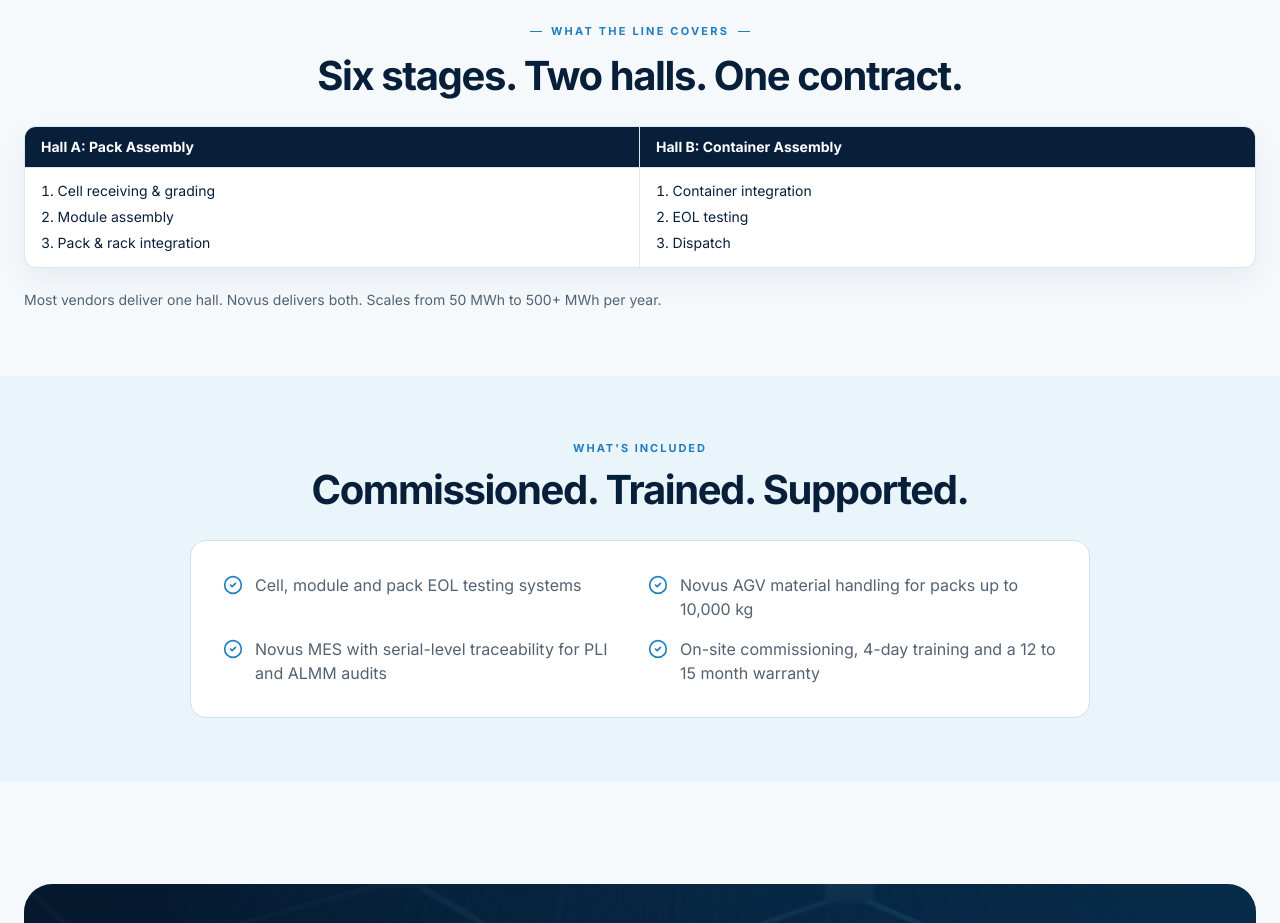
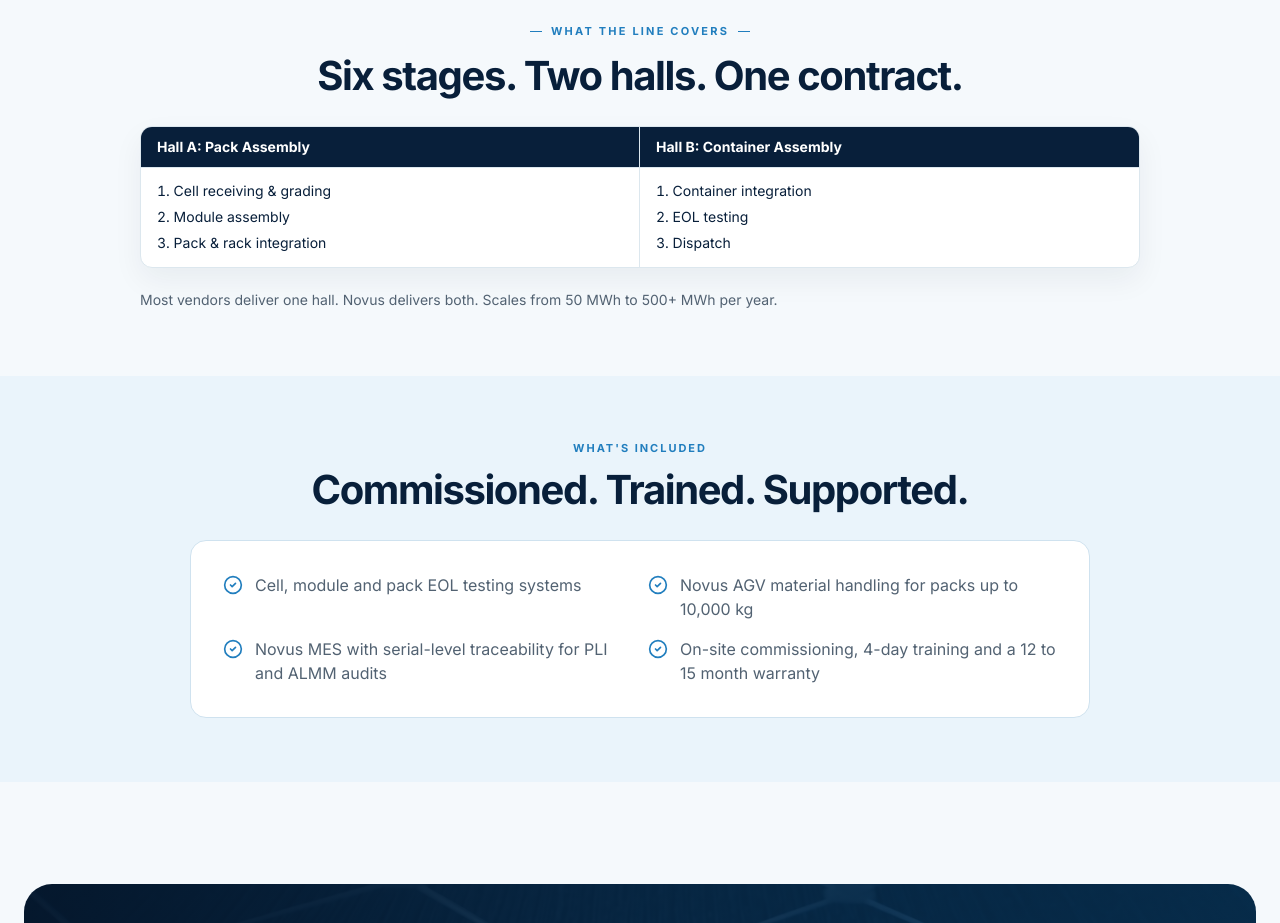
Before and after one commit to jeevan-bhardwaj/novus-hitech, a Next.js app: page /bess in a window 1280 px wide. Shown: the part 1780-2703 px from the top of the page. Built offline with nearby package versions, Linux system fonts and the light colour scheme.

Commit message:
updated bess component

```diff
--- a/src/app/components/BessLineCoverage.tsx
+++ b/src/app/components/BessLineCoverage.tsx
@@ -55,7 +55,7 @@
           whileInView={{ opacity: 1, y: 0 }}
           viewport={{ once: true, amount: 0.15 }}
           transition={{ duration: 0.45, ease: "easeOut" }}
-          className="grid overflow-hidden rounded-xl border border-[#dce7ee] bg-white shadow-[0_12px_30px_rgba(8,31,58,0.06)] sm:grid-cols-2"
+          className="mx-auto grid w-full max-w-[1000px] overflow-hidden rounded-xl border border-[#dce7ee] bg-white shadow-[0_12px_30px_rgba(8,31,58,0.06)] sm:grid-cols-2"
         >
           {halls.map((hall, index) => (
             <div
@@ -74,7 +74,7 @@
           ))}
         </motion.div>
 
-        <p className="mt-5 text-sm leading-[1.7] text-[#526272]">
+        <p className="mx-auto mt-5 w-full max-w-[1000px] text-sm leading-[1.7] text-[#526272]">
           Most vendors deliver one hall. Novus delivers both. Scales from 50
           MWh to 500+ MWh per year.
         </p>
```
